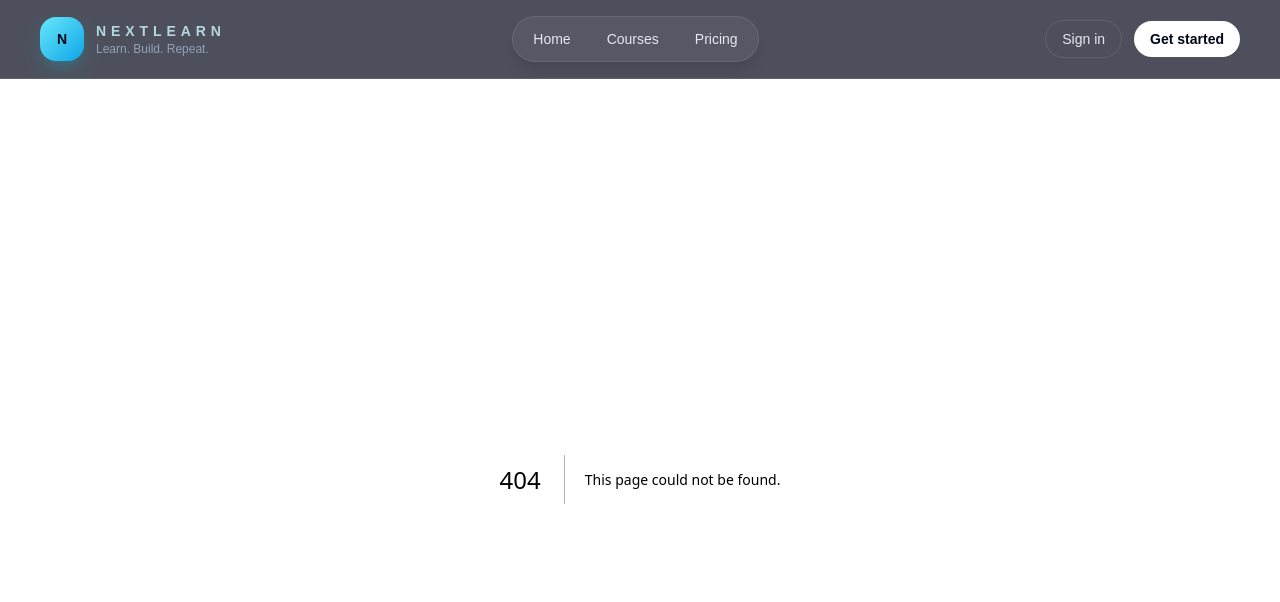
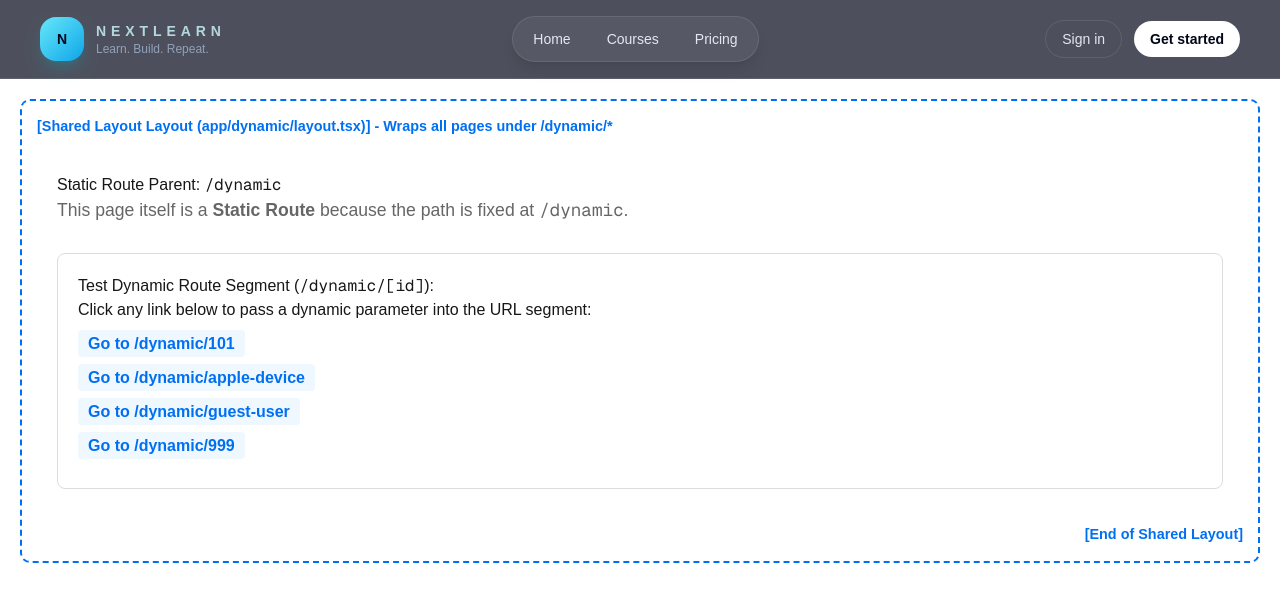
Before and after one commit to c2gup/NextjsLearn_With_code_example, a Next.js app: page /dynamic in a window 1280 px wide. Before the commit this address had no page. Shown: the top 602 px of the page. Built offline with nearby package versions, Linux system fonts and the light colour scheme.

Commit message:
feat: implement dynamic routing with dynamic segment and layout components

```diff
--- /dev/null
+++ b/app/dynamic/[id]/page.tsx
@@ -0,0 +1,40 @@
+import React from "react";
+import Link from "next/link";
+
+type Props = {
+  params: Promise<{
+    id: string;
+  }>;
+};
+
+export default async function DynamicSegmentPage({ params }: Props) {
+  const { id } = await params;
+
+  return (
+    <div style={{ padding: "20px", fontFamily: "sans-serif" }}>
+      <Link href="/dynamic" style={{ color: "#0070f3", textDecoration: "none" }}>
+        ← Back to Dynamic Parent
+      </Link>
+      <hr style={{ margin: "20px 0", borderColor: "#eee" }} />
+
+      <h1>Dynamic Segment Route: <code>/dynamic/[id]</code></h1>
+
+      <div style={{ background: "#f9f9f9", padding: "15px", borderRadius: "6px", borderLeft: "5px solid #0070f3" }}>
+        <h3>Captured Parameter Value:</h3>
+        <p style={{ fontSize: "1.2rem", fontWeight: "bold", margin: 0 }}>
+          id = <span style={{ color: "#e01e5a" }}>"{id}"</span>
+        </p>
+      </div>
+
+      <div style={{ marginTop: "30px", lineHeight: "1.6" }}>
+        <h3>How it works:</h3>
+        <ol>
+          <li>You visited the URL <code>/dynamic/{id}</code>.</li>
+          <li>Next.js matched the route to the folder name <code>[id]</code>.</li>
+          <li>The parameter was extracted and passed as a Promise inside the page component's <code>params</code> prop.</li>
+          <li>We used <code>const &#123; id &#125; = await params</code> to read it and display it!</li>
+        </ol>
+      </div>
+    </div>
+  );
+}
--- /dev/null
+++ b/app/dynamic/layout.tsx
@@ -0,0 +1,17 @@
+import React from "react";
+
+export default function DynamicLayout({ children }: { children: React.ReactNode }) {
+  return (
+    <div style={{ border: "2px dashed #0070f3", padding: "15px", borderRadius: "10px", margin: "20px" }}>
+      <div style={{ fontSize: "0.9rem", color: "#0070f3", fontWeight: "bold", marginBottom: "15px" }}>
+        [Shared Layout Layout (app/dynamic/layout.tsx)] - Wraps all pages under /dynamic/*
+      </div>
+
+      {children}
+
+      <div style={{ fontSize: "0.9rem", color: "#0070f3", fontWeight: "bold", marginTop: "15px", textAlign: "right" }}>
+        [End of Shared Layout]
+      </div>
+    </div>
+  );
+}
--- /dev/null
+++ b/app/dynamic/page.tsx
@@ -0,0 +1,40 @@
+import React from "react";
+import Link from "next/link";
+
+export default function DynamicStaticParentPage() {
+  const sampleIds = ["101", "apple-device", "guest-user", "999"];
+
+  return (
+    <div style={{ padding: "20px", fontFamily: "sans-serif" }}>
+      <h1>Static Route Parent: <code>/dynamic</code></h1>
+      <p style={{ color: "#666", fontSize: "1.1rem" }}>
+        This page itself is a <strong>Static Route</strong> because the path is fixed at <code>/dynamic</code>.
+      </p>
+
+      <div style={{ marginTop: "30px", border: "1px solid #ddd", padding: "20px", borderRadius: "8px" }}>
+        <h3>Test Dynamic Route Segment (<code>/dynamic/[id]</code>):</h3>
+        <p>Click any link below to pass a dynamic parameter into the URL segment:</p>
+
+        <ul style={{ listStyleType: "none", padding: 0 }}>
+          {sampleIds.map((id) => (
+            <li key={id} style={{ margin: "10px 0" }}>
+              <Link
+                href={`/dynamic/${id}`}
+                style={{
+                  color: "#0070f3",
+                  textDecoration: "none",
+                  fontWeight: "bold",
+                  background: "#f0f8ff",
+                  padding: "5px 10px",
+                  borderRadius: "4px"
+                }}
+              >
+                Go to /dynamic/{id}
+              </Link>
+            </li>
+          ))}
+        </ul>
+      </div>
+    </div>
+  );
+}
--- a/app/page.tsx
+++ b/app/page.tsx
@@ -1,3 +1,5 @@
+import Link from "next/link";
+
 async function getUsers() {
   const res = await fetch("https://jsonplaceholder.typicode.com/users", {
     cache: "no-store",
@@ -12,12 +14,42 @@ export default async function Page() {
   const users = await getUsers();
 
   return (
-    <div>
-      <h1>Users</h1>
+    <div style={{ padding: "40px", fontFamily: "system-ui, sans-serif", maxWidth: "800px", margin: "0 auto" }}>
+      <header style={{ marginBottom: "40px", padding: "20px", background: "linear-gradient(135deg, #0070f3, #00dfd8)", borderRadius: "12px", color: "white" }}>
+        <h1 style={{ margin: 0, fontSize: "2.5rem" }}>Next.js Router Learning Hub</h1>
+        <p style={{ margin: "10px 0 0 0", opacity: 0.9 }}>Interactive examples of Static, Dynamic, and Catch-All Routing</p>
+      </header>
 
-      {users.map((user: any) => (
-        <p key={user.id}>{user.name}</p>
-      ))}
+      <section style={{ display: "flex", gap: "20px", marginBottom: "45px" }}>
+        <Link href="/dynamic" style={{ flex: 1, textDecoration: "none", color: "inherit" }}>
+          <div style={{ padding: "20px", border: "2px solid #0070f3", borderRadius: "8px", cursor: "pointer", transition: "transform 0.2s" }}>
+            <h3 style={{ margin: 0, color: "#0070f3" }}>⚡ Dynamic Segment Demo</h3>
+            <p style={{ margin: "10px 0 0 0", fontSize: "0.9rem", color: "#666" }}>Learn how <code>/dynamic/[id]</code> reads dynamic parameters from URL path.</p>
+          </div>
+        </Link>
+
+        <Link href="/blog" style={{ flex: 1, textDecoration: "none", color: "inherit" }}>
+          <div style={{ padding: "20px", border: "2px solid #00dfd8", borderRadius: "8px", cursor: "pointer", transition: "transform 0.2s" }}>
+            <h3 style={{ margin: 0, color: "#00b4b0" }}>🪝 Catch-All Route Demo</h3>
+            <p style={{ margin: "10px 0 0 0", fontSize: "0.9rem", color: "#666" }}>Learn how <code>/blog/[...slug]</code> matches multiple nested segments.</p>
+          </div>
+        </Link>
+      </section>
+
+      <hr style={{ border: "0", borderTop: "1px solid #eaeaea", margin: "40px 0" }} />
+
+      <div>
+        <h2 style={{ color: "#333" }}>API Fetching Example (Users)</h2>
+        <p style={{ color: "#666" }}>This section renders data fetched dynamically at request time:</p>
+        <div style={{ display: "grid", gridTemplateColumns: "repeat(auto-fill, minmax(200px, 1fr))", gap: "15px" }}>
+          {users.map((user: any) => (
+            <div key={user.id} style={{ padding: "12px", background: "#f5f5f7", borderRadius: "6px", border: "1px solid #e5e5e7" }}>
+              <strong style={{ display: "block" }}>{user.name}</strong>
+              <small style={{ color: "#86868b" }}>{user.email}</small>
+            </div>
+          ))}
+        </div>
+      </div>
     </div>
   );
 }
--- a/app/user/[id]/page.tsx
+++ /dev/null
@@ -1,9 +0,0 @@
-import React from "react";
-
-async function page({ params }: { params: { id: string } }) {
-  const { id } = await params;
-
-  return <div>id: {id}</div>;
-}
-
-export default page;
--- a/app/user/layout.tsx
+++ /dev/null
@@ -1,18 +0,0 @@
-import React from "react";
-
-function userLayout({ children }: { children: React.ReactNode }) {
-  return (
-    <div>
-      <div className="text-2xl font-semibold text-white">
-        This is user layout, it will wrap all the pages inside user folder
-      </div>
-      {children}
-      <div className="text-2xl font-semibold text-white">
-        This is all about user layout, it will wrap all the pages inside user
-        folder
-      </div>
-    </div>
-  );
-}
-
-export default userLayout;
--- a/app/user/page.tsx
+++ /dev/null
@@ -1,7 +0,0 @@
-import React from "react";
-
-function page() {
-  return <div>user page</div>;
-}
-
-export default page;
```
Also changed, not shown: 1 other file (tests, documents, lock files or other folders).
